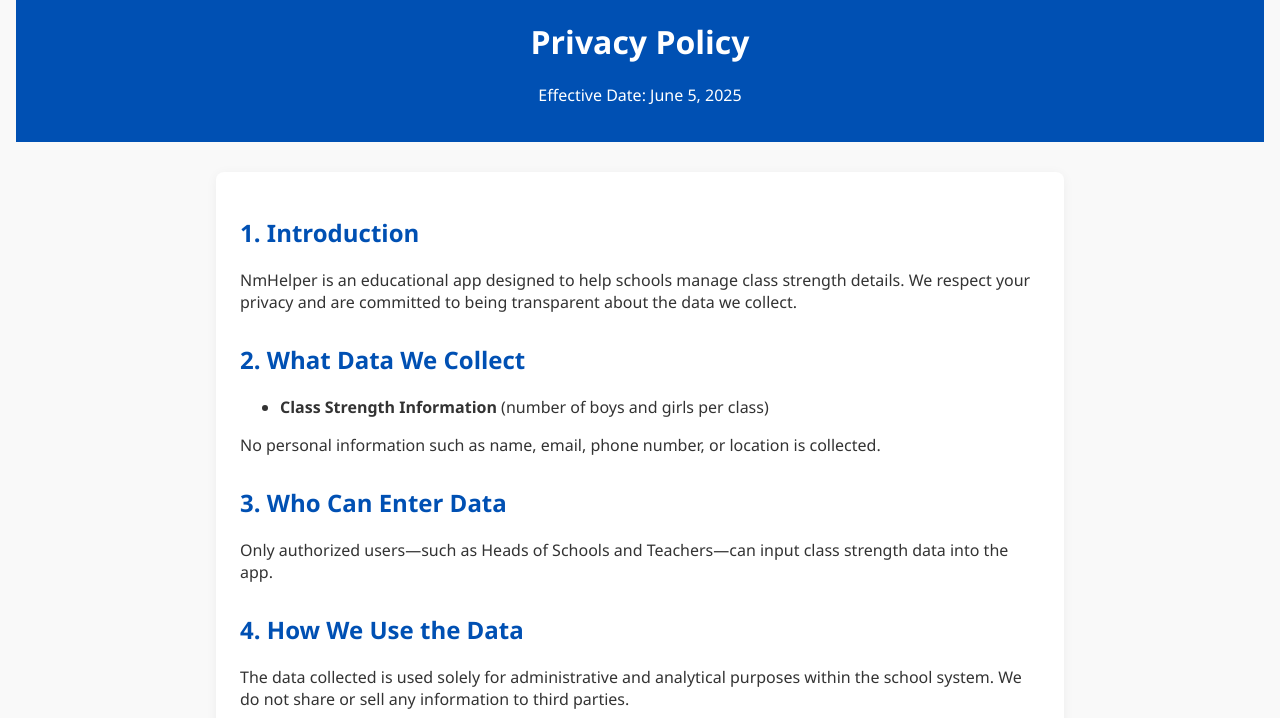
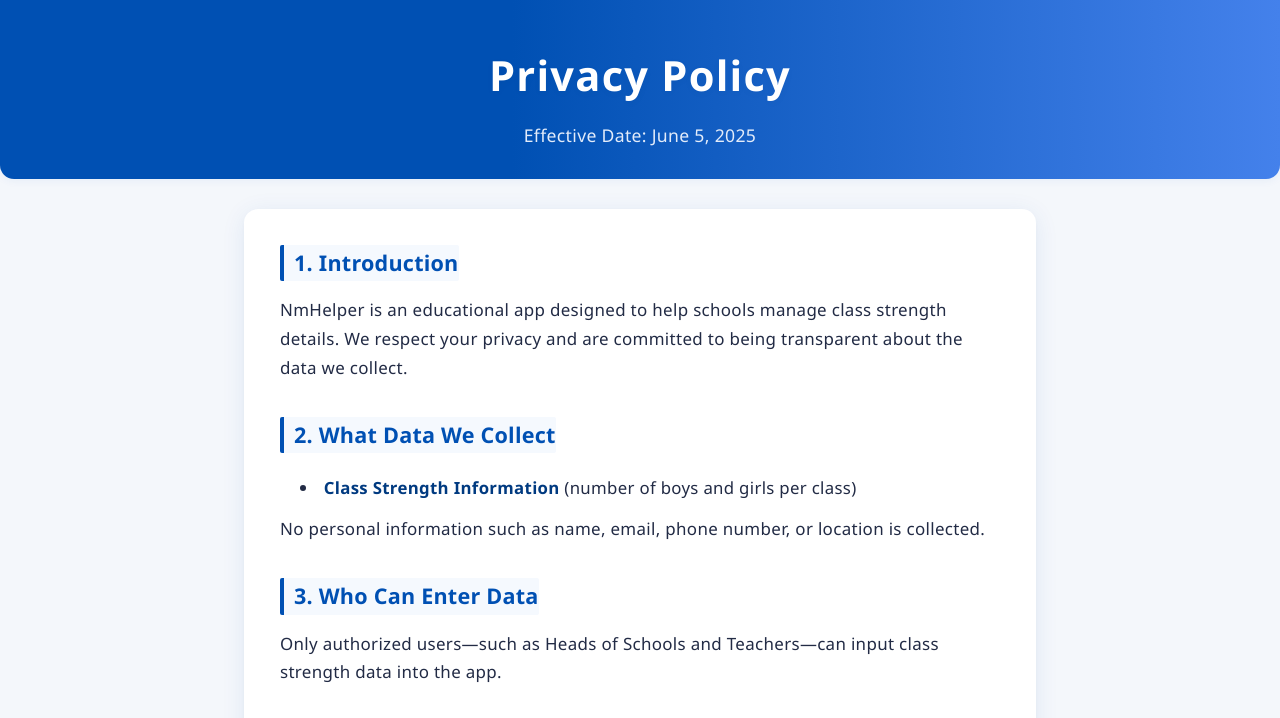
Before and after one commit to nishal21/nmhelper-privacy, a plain HTML site: page index.html in a window 1280 px wide. Shown: the top 718 px of the page. Drawn offline with Linux system fonts and the light colour scheme.

Commit message:
index.html

```diff
--- a/index.html
+++ b/index.html
@@ -4,41 +4,132 @@
   <meta name="viewport" content="width=device-width, initial-scale=1.0" />
   <title>Privacy Policy – NmHelper</title>
   <style>
+    :root {
+      --primary-color: #0050b3;
+      --primary-dark: #003a80;
+      --background: #f4f7fb;
+      --surface: #fff;
+      --text-main: #222b45;
+      --text-light: #6c757d;
+      --border-radius: 14px;
+      --shadow: 0 4px 24px rgba(0, 80, 179, 0.09), 0 1.5px 5px rgba(0,0,0,0.02);
+      --header-gradient: linear-gradient(90deg, #0050b3 40%, #4481eb 100%);
+    }
+    html, body {
+      height: 100%;
+      margin: 0;
+      padding: 0;
+    }
     body {
-      font-family: "Segoe UI", sans-serif;
-      background-color: #f9f9f9;
-      margin: 0;
-      padding: 0 16px;
-      color: #333;
+      font-family: 'Segoe UI', 'Roboto', 'Helvetica Neue', Arial, sans-serif;
+      background: var(--background);
+      color: var(--text-main);
+      min-height: 100vh;
+      letter-spacing: 0.02em;
+      line-height: 1.7;
     }
     header {
-      background-color: #0050b3;
-      color: white;
-      padding: 20px;
+      background: var(--header-gradient);
+      color: #fff;
+      padding: 40px 0 28px 0;
       text-align: center;
+      box-shadow: 0 2px 8px rgba(0,80,179,0.06);
+      border-bottom-left-radius: var(--border-radius);
+      border-bottom-right-radius: var(--border-radius);
+      margin-bottom: 30px;
     }
     h1 {
-      margin-top: 0;
+      margin: 0 0 10px 0;
+      font-size: 2.6rem;
+      font-weight: 700;
+      letter-spacing: 0.03em;
+      text-shadow: 0 2px 8px rgba(0,0,0,0.03);
+    }
+    header p {
+      margin: 0;
+      font-size: 1.1rem;
+      color: #e3ecfa;
+      font-weight: 500;
     }
     main {
-      max-width: 800px;
-      margin: 30px auto;
-      background: white;
-      padding: 24px;
-      border-radius: 8px;
-      box-shadow: 0 2px 12px rgba(0,0,0,0.05);
+      max-width: 720px;
+      margin: 0 auto 50px auto;
+      background: var(--surface);
+      padding: 36px 36px 28px 36px;
+      border-radius: var(--border-radius);
+      box-shadow: var(--shadow);
+      position: relative;
     }
     section {
-      margin-bottom: 30px;
+      margin-bottom: 34px;
     }
     h2 {
-      color: #0050b3;
+      color: var(--primary-color);
+      font-size: 1.35rem;
+      font-weight: 600;
+      margin-bottom: 9px;
+      margin-top: 0;
+      border-left: 4px solid var(--primary-color);
+      padding-left: 10px;
+      letter-spacing: 0.01em;
+      background: rgba(68,129,235,0.05);
+      border-radius: 2px;
+      display: inline-block;
+    }
+    ul {
+      margin: 12px 0 12px 20px;
+      padding: 0;
+      list-style: disc inside;
+      color: var(--text-main);
+    }
+    li {
+      margin-bottom: 7px;
+      font-size: 1.05rem;
+    }
+    p {
+      margin: 6px 0 16px 0;
+      color: var(--text-main);
+      font-size: 1.06rem;
+    }
+    strong {
+      color: var(--primary-dark);
+      font-weight: 600;
     }
     footer {
       text-align: center;
-      font-size: 13px;
-      color: #666;
-      padding: 20px;
+      font-size: 15px;
+      color: var(--text-light);
+      padding: 36px 10px 20px 10px;
+      background: transparent;
+      margin-top: 30px;
+    }
+    @media (max-width: 800px) {
+      main {
+        padding: 26px 10px 22px 10px;
+      }
+      header {
+        padding: 28px 0 18px 0;
+      }
+    }
+    @media (max-width: 480px) {
+      h1 {
+        font-size: 2rem;
+      }
+      h2 {
+        font-size: 1.1rem;
+      }
+      main {
+        padding: 14px 2vw 16px 2vw;
+      }
+    }
+    /* Custom scrollbar for modern browsers */
+    ::-webkit-scrollbar {
+      width: 10px;
+      background: #eaf0fa;
+    }
+    ::-webkit-scrollbar-thumb {
+      background: #b6d0f7;
+      border-radius: 7px;
     }
   </style>
 </head>
```
